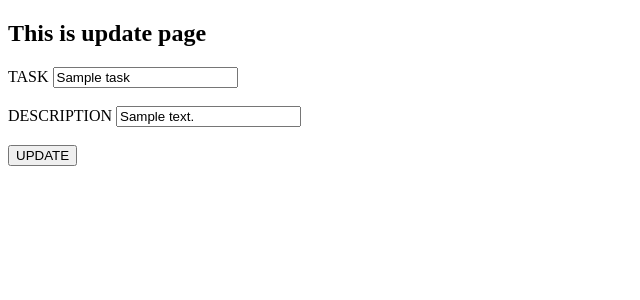
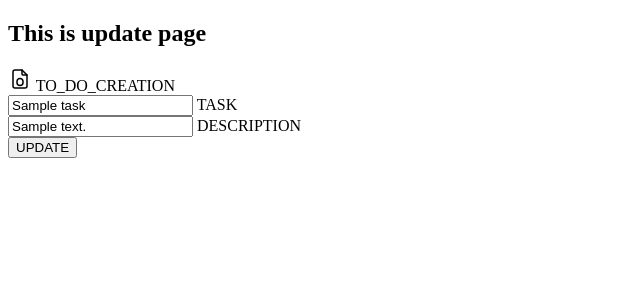
Before and after one commit to Karthik-9912/To-do, a Django app: template app/templates/update.html in a window 1280 px wide. Shown: the top 300 px of the page, without its empty margins (0-640 px from the left). Run offline with Django 3.2, Linux system fonts and the light colour scheme; tables that the repository leaves empty hold one stand-in row (values such as "Sample post"); the template is opened without the code that fills it: values that come from a table or form of the project are taken from there, most other values are stand-ins (such as "Sample title", 1, 10 or a date in 2020).

Commit message:
template updates

```diff
--- a/app/templates/form.html
+++ b/app/templates/form.html
@@ -1,4 +1,4 @@
-<form action="" method="post">
+<!-- <form action="" method="post">
         {% csrf_token %}
         <label for="">TASK</label>
         <input type="text" name="task" id="" value="{{data.task}}">
@@ -11,4 +11,79 @@
         {% else %}
             <button type="submit">CREATE TASK</button>
         {% endif %}
-    </form>
+    </form> -->
+
+
+<div class="glitch-form-wrapper">
+  <form class="glitch-card" action="" method="post">
+    {% csrf_token %}
+    <div class="card-header">
+      <div class="card-title">
+        <svg
+          xmlns="http://www.w3.org/2000/svg"
+          width="24"
+          height="24"
+          viewBox="0 0 24 24"
+          stroke-width="1.5"
+          stroke="currentColor"
+          fill="none"
+          stroke-linecap="round"
+          stroke-linejoin="round"
+        >
+          <path stroke="none" d="M0 0h24v24H0z" fill="none"></path>
+          <path d="M14 3v4a1 1 0 0 0 1 1h4"></path>
+          <path
+            d="M17 21h-10a2 2 0 0 1 -2 -2v-14a2 2 0 0 1 2 -2h7l5 5v11a2 2 0 0 1 -2 2z"
+          ></path>
+          <path
+            d="M12 11.5a3 3 0 0 0 -3 2.824v1.176a3 3 0 0 0 6 0v-1.176a3 3 0 0 0 -3 -2.824z"
+          ></path>
+        </svg>
+        <span>TO_DO_CREATION</span>
+      </div>
+
+      <div class="card-dots"><span></span><span></span><span></span></div>
+    </div>
+
+    <div class="card-body">
+      <div class="form-group">
+        <input
+          type="text"
+          id="username"
+          name="task"
+          value="{{data.task}}"
+          required=""
+          placeholder=""
+        />
+        <label for="username" class="form-label" data-text="TASK"
+          >TASK</label
+        >
+      </div>
+
+      <div class="form-group">
+        <input
+          type="text"
+          id="password"
+          name="desc"
+          value="{{data.desc}}"
+          required=""
+          placeholder=""
+        />
+        <label for="password" class="form-label" data-text="DESCRIPTION"
+          >DESCRIPTION</label
+        >
+      </div>
+
+       {% if a %}
+            <button type="submit">UPDATE</button>
+        {% else %}
+      <button data-text="CREATE TASK" type="submit" class="submit-btn">
+        <span class="btn-text">CREATE TASK</span>
+      </button>
+      {% endif %}
+    </div>
+
+            <!-- <button type="submit">CREATE TASK</button> -->
+
+  </form>
+</div>
```
Also changed, not shown: app/templates/create.html (+13 -15 lines).
